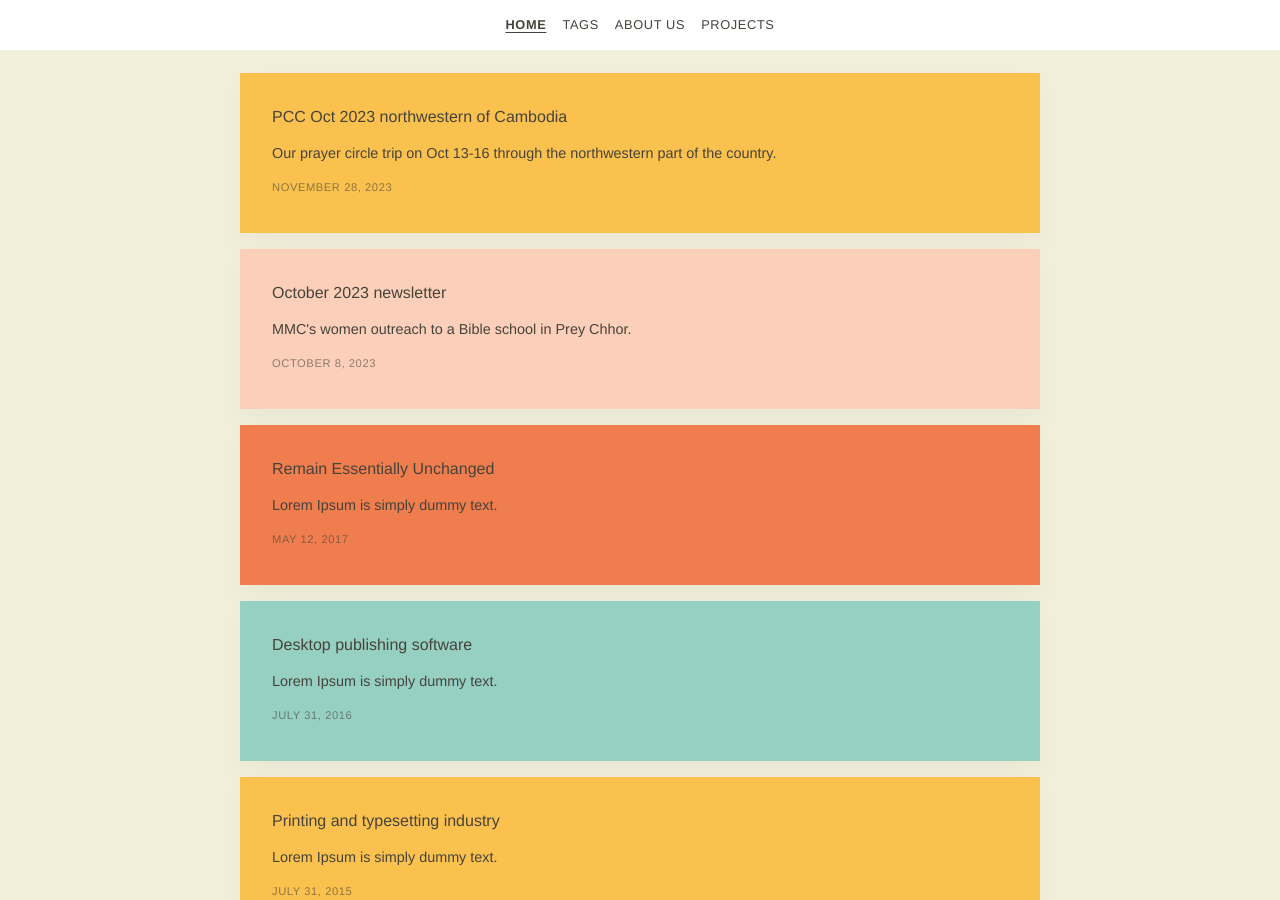
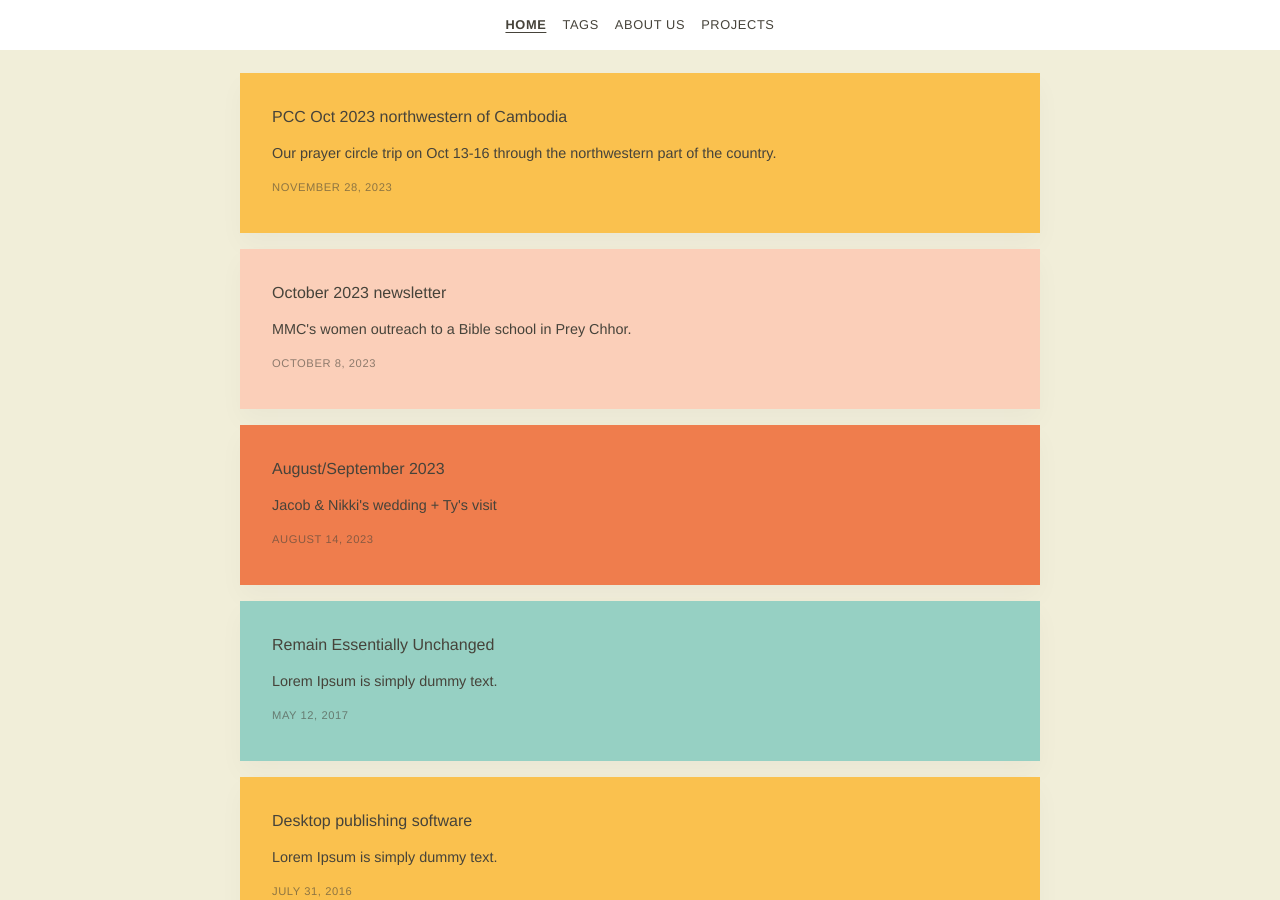
Before and after one commit to yong-lim/yong-wendy, a Jekyll site: the page built from index.html, in a window 1280 px wide and 900 px high. Built offline with Jekyll 4.4.1, drawn with Linux system fonts in a browser that asks for light colours; some web fonts are replaced; part of the change alters nothing that is shown.

Commit message:
Add another old newsletter from Aug/Sept period

```diff
--- /dev/null
+++ b/_posts/2023-08-14-Aug-2023.md
@@ -0,0 +1,65 @@
+---
+layout: post
+title: August/September 2023
+summary: Jacob & Nikki's wedding + Ty's visit
+tags: [news]
+---
+
+>*"‘the Lord has told you what is good, and this is what he requires of you: to do what is right, to love mercy, and to walk humbly with your God."* Micah 6:8
+
+We are very thankful for our recent time spent in the US and UK. We started our journey to the US first, beginning with our nephew’s wedding. He and his new bride graduated from a military medical school, got married, bought a new house and started life together. What a summer for them!! In addition to their wedding, we were able to attend three high school graduations of our nephews and nieces. It was a blessed time. Having the chance to be part of life with everyone in our US family.
+
+We then went to the UK, where we were blessed to be able to speak at three churches. We shared about what’s going on in Cambodia, our work and our lives here. Between speaking engagements, we were able to visit Wendy’s dad three separate times. We also were able to visit Wendy’s brothers in Spain for a few days. We are thankful for these times with our family after many months or sometimes years since we have seen them.
+
+Just before returning to Cambodia we attended a conference for mission partners connected with our London church and their church network- known as iNet.  This was an encouraging time together for fellowship and to share with each other looking back on what God’s been doing in different parts of the globe and looking forward to our next season of living and serving.
+
+Wendy’s dad has some age-related health challenges and has had 2 recent hospital admissions. Please pray for him and that we can support him well even though we are so far away.
+
+All the travel and change, with many different beds and sofas, was both tiring and also a big blessing, because God provided for us through this. We were able to spend time with many people we love and share words to encourage and build up our family of believers. There were many beloved people we were not able to visit and see. If you are one of them, please forgive us, and consider coming to visit us in Cambodia! When we landed back in Cambodia we enjoyed a visit with Yong’s brother Ty and his family!
+
+![Jacob n Nikki](/assets/images/2023-Aug/Jacob-Nikki.jpg "Jacob n Nikki")
+*Our nephew and his new wife at their college graduation. We were so glad to be able to join so many family celebrations during our US visit.*
+{: .h-center}
+
+### MMC update ###
+August has seen the implementation of a new electronic medical records system (EMR) at the hospital, after several weeks of preparation and practice by all the staff. This has started well, and we hope it will become easier. Please pray we can adjust our MMC processes and that the host server of this EMR software will be responsive to make changes as we give feedback to make this more user friendly and helpful. For our nurses particularly, please pray we as leaders can support them with using this programme and that they gain confidence and competency with English and digital skills.
+
+We plan to start the next year of the PG course in September, but before that we will be celebrating a graduation of 4 nurses who completed the 1 year post graduate (PG) course and for 2 senior nurses who have completed leadership training. Pray this will be a joyful celebration, encouraging and inspiring for our team.
+
+While Wendy has been away, we have recruited 1 new nurse- praise God for him.
+
+In case you missed this, here’s a link to the 2022 annual report of MMC- exciting reading of what God is doing through our small hospital and faithful staff:
+
+[Mercy Medical Center Cambodia annual report 2022](https://click.mlsend.com/link/c/YT0yMjgxMjcyNDgwNzc1NTM5OTkyJmM9dzBuNCZlPTMzMiZiPTExODkwMTkyNDMmZD1jNmk1cTNs.AccxhgP6gfk-tv8zdoz2JOsCpiIkCGiIeEvTitFZm7k)
+
+![MMC graduation](/assets/images/2023-Aug/MMC-graduation.jpg "MMC graduation")
+*We recently celebrated our latest graduate doctors at MMCC who have completed the Family Medicine residency training programme and one who completed the Women's Health Residency.*
+{: .h-center}
+
+### Motorbike things… ###
+
+Coming up we will again be officials at a motorbike race. Please pray we can keep building friendships and can take opportunities to share Jesus. During the races, please pray for safety for the riders, stewards and for the crowds who want to get near the action.
+
+### Cambodia changes ###
+
+Recent elections passed peacefully and the Prime Minister announced succession planning that his son will become the new prime minister later this month. Please pray for the leaders of Cambodia to act justly, love mercy and walk humbly- may they come to know the Lord as God.
+
+### Upcoming dates/events: ###
+
+- August 19 graduation celebration for 4 nurses completing our in-house postgraduate nurse course and 2 nurses completing their in-house leadership training.
+- August 26-27 Enduro bike race, Kampot
+- September (possibly second or third week) restarting the PG course
+- September 22-23 MMC retreat for missionary women
+
+![Ty & Family](/assets/images/2023-Aug/Ty-family.jpg)
+*Ty and family, visiting Cambodia when we landed back from UK. We ate together one night at a local market. It was too short of a visit.*
+{: .h-center}
+
+### Thanksgiving and prayers: ###
+
+- *We are thankful for all the time we could spend with family, friends and our church families over the last 3 months in the US and UK. We are thankful also to be home again safely!*
+- *Thanksgiving that Wendy completed and submitted her dissertation for Masters. We pray this research will be used for God’s kingdom purposes and His glory.*
+- *Pray for the new Prime Minister of Cambodia and for politicians and leaders here to serve the people well.*
+- *Pray for the upcoming Enduro motorbike race in late August, pray for opportunities to bear witness to Jesus with people we meet there as we are officials at the race.*
+- *Pray for the new EMR (electronic medical record) system being implemented at MMC and for all the staff to become able and comfortable to use the system. Pray for problem solving to adapt previous processes to work within the new framework.*
+- *We ask for prayer for a family we know who have been deeply hit by the death of their son. Please pray for their comfort and healing.*
```
Also changed, not shown: _posts/2023-11-28-Nov-2023.md (+1 -1 lines), assets/images/2023-Aug/Jacob-Nikki.jpg (added), assets/images/2023-Aug/MMC-graduation.jpg (added), assets/images/2023-Aug/Ty-family.jpg (added), assets/images/2023-Aug/mmc-graduates.jpg (added).
